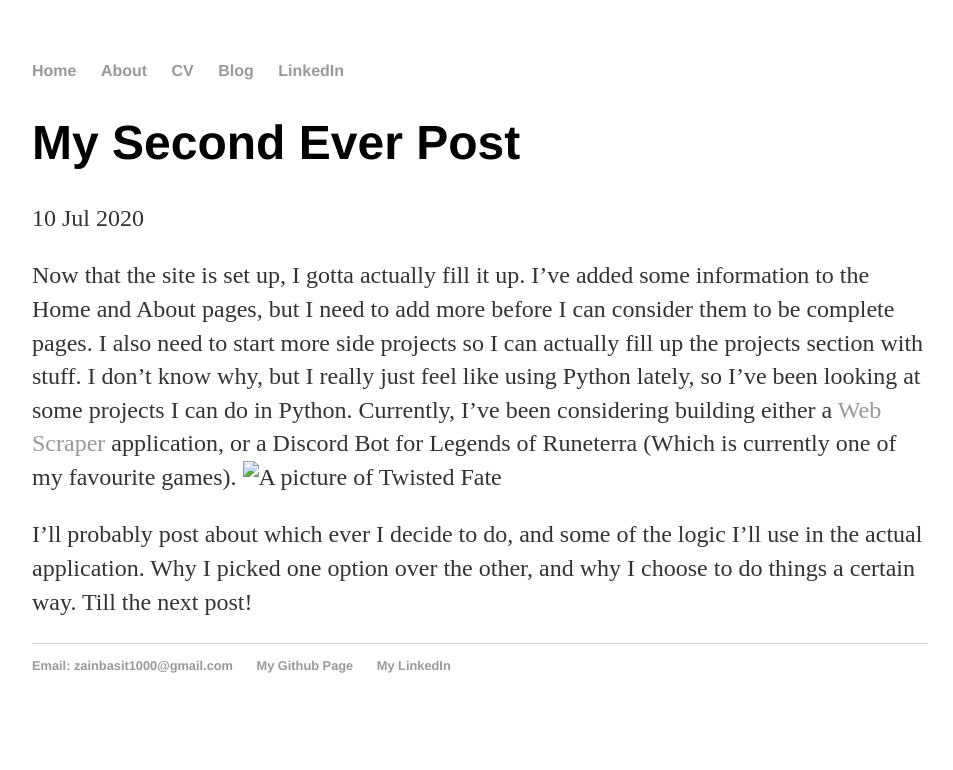
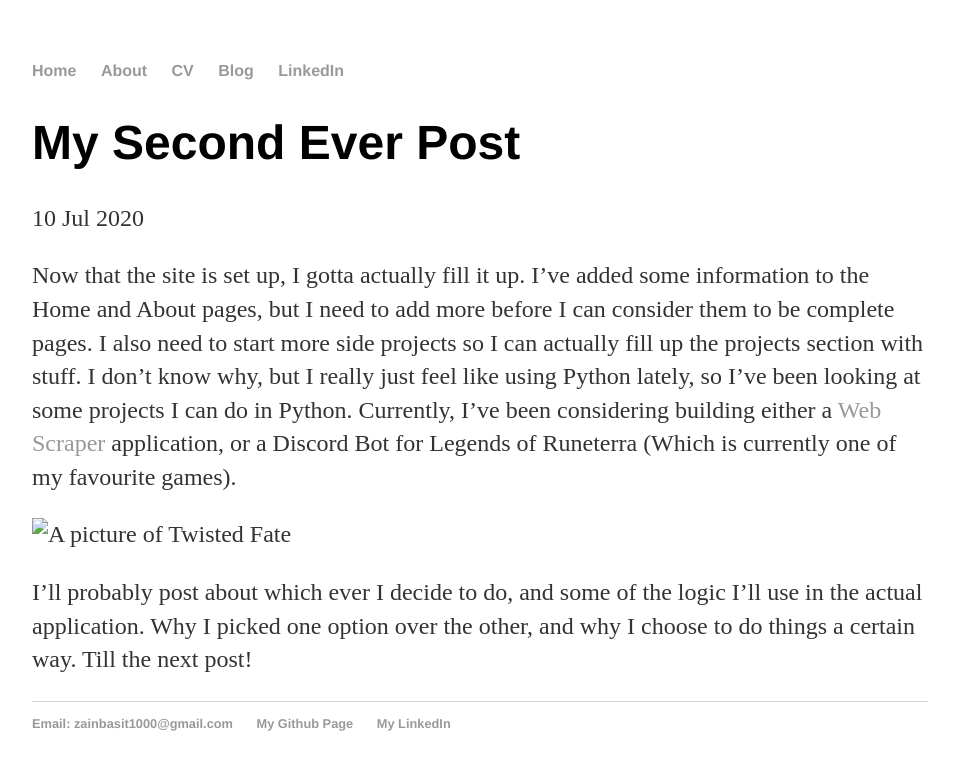
Before and after one commit to Zain-Basit/zain-basit.github.io, a Jekyll site: the page built from _posts/2020-07-10-now-what.md, in a window 1280 px wide. Shown: the top 770 px of the page, without its empty margins (160-1113 px from the left). Built offline with Jekyll 4.4.1, drawn with Linux system fonts in a browser that asks for light colours.

Commit message:
Hopefully getting photos to appear

```diff
--- a/_posts/2020-07-10-now-what.md
+++ b/_posts/2020-07-10-now-what.md
@@ -5,6 +5,8 @@
 ---
 
 Now that the site is set up, I gotta actually fill it up. I've added some information to the Home and About pages, but I need to add more before I can consider them to
-be complete pages. I also need to start more side projects so I can actually fill up the projects section with stuff. I don't know why, but I really just feel like using Python lately, so I've been looking at some projects I can do in Python. Currently, I've been considering building either a <a href="https://en.wikipedia.org/wiki/Web_scraping" target="_blank">Web Scraper</a> application, or a Discord Bot for Legends of Runeterra (Which is currently one of my favourite games). ![A picture of Twisted Fate](/images/twistedfate.jpg)
+be complete pages. I also need to start more side projects so I can actually fill up the projects section with stuff. I don't know why, but I really just feel like using Python lately, so I've been looking at some projects I can do in Python. Currently, I've been considering building either a <a href="https://en.wikipedia.org/wiki/Web_scraping" target="_blank">Web Scraper</a> application, or a Discord Bot for Legends of Runeterra (Which is currently one of my favourite games).
+
+![A picture of Twisted Fate](/images/twistedfate.jpg){:class="img-responsive"}
 
 I'll probably post about which ever I decide to do, and some of the logic I'll use in the actual application. Why I picked one option over the other, and why I choose to do things a certain way. Till the next post!
```
